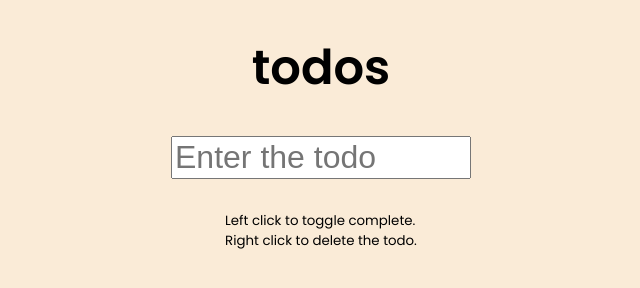
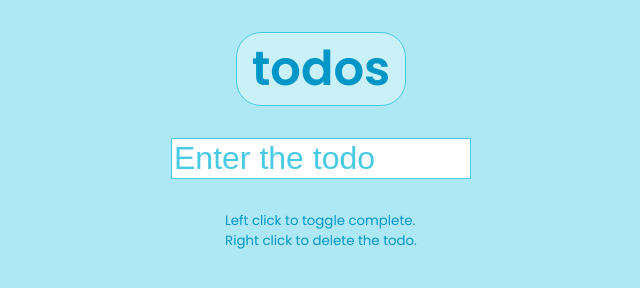
Before and after one commit to burakeldn/todo-app, a plain HTML site: page index.html in a window 1280 px wide. Shown: the whole page, without its empty margins (319-959 px from the left). Drawn offline with Linux system fonts and the light colour scheme.

Commit message:
Update style.css

```diff
--- a/style.css
+++ b/style.css
@@ -5,8 +5,8 @@
 }
 
 body{
-    background-color: antiquewhite;
-    color:black;
+    background-color: #ade8f4;
+    color: #0096c7;
     display: flex;
     align-items: center;
     flex-direction: column;
@@ -17,6 +17,10 @@ body{
 
 h1{
     font-size: 3rem;
+    padding: 0 15px;
+    background-color: #caf0f8;
+    border: solid 1px #48cae4;
+    border-radius: 25px;
 }
 
 form{
@@ -28,23 +32,29 @@ form{
     font-size: 2rem;
     display: block;
     width: 100%;
+    color: #0096c7;
+    border: solid 1px #48cae4;
+}
+
+::placeholder{
+    color: #48cae4;
 }
 
 .todos{
-    background-color: white;
+    background-color: #caf0f8;
     padding: 0;
     margin: 0;
     list-style-type: none;
 }
 
 .todos li{
-    border-top: 1px solid #e5e5e5;
+    border-top: 1px solid #48cae4;
     cursor: pointer;
     padding: 0.7rem;
 }
 
 .todos li.completed{
-    color: #a7a7a7;
+    color: #023e8a;
     text-decoration: line-through;
 }
 
```
